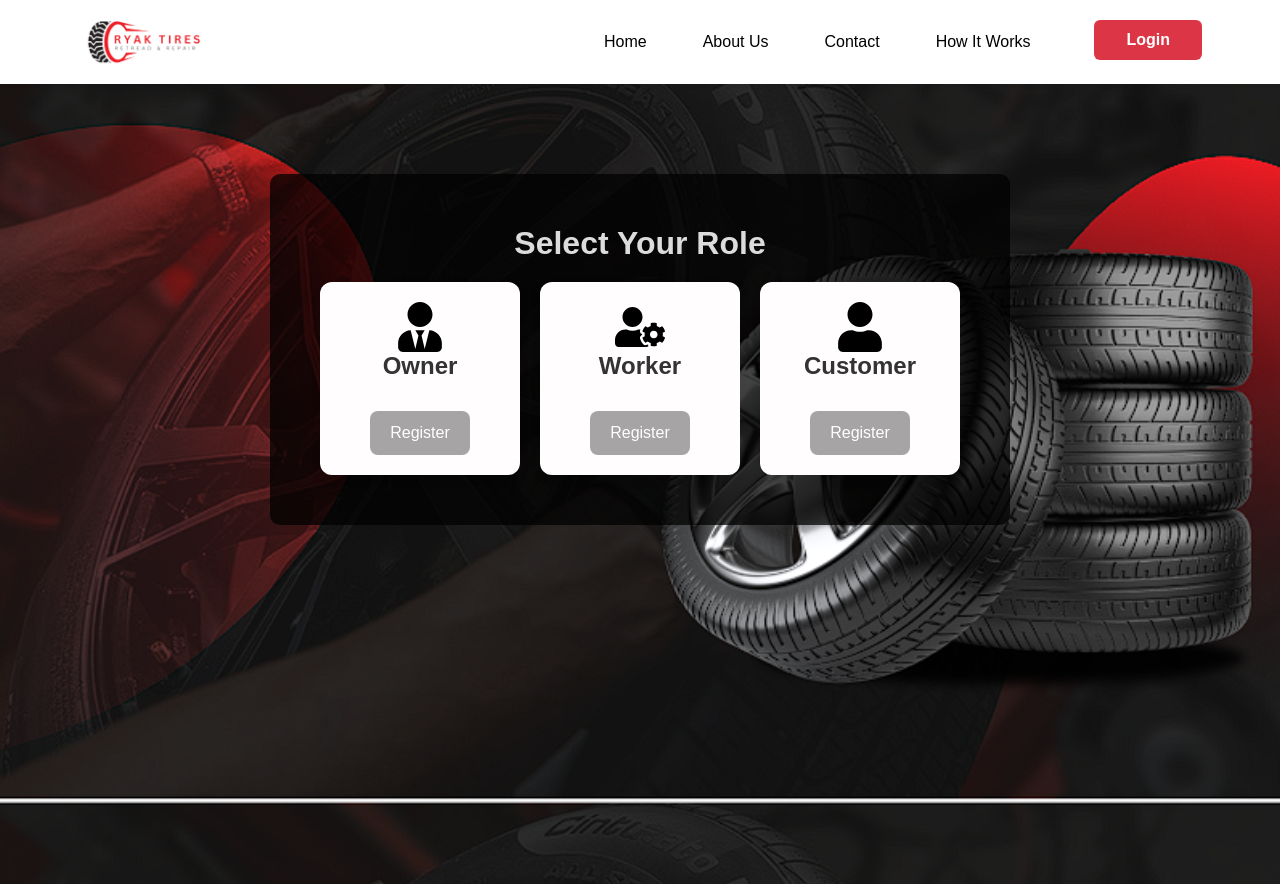
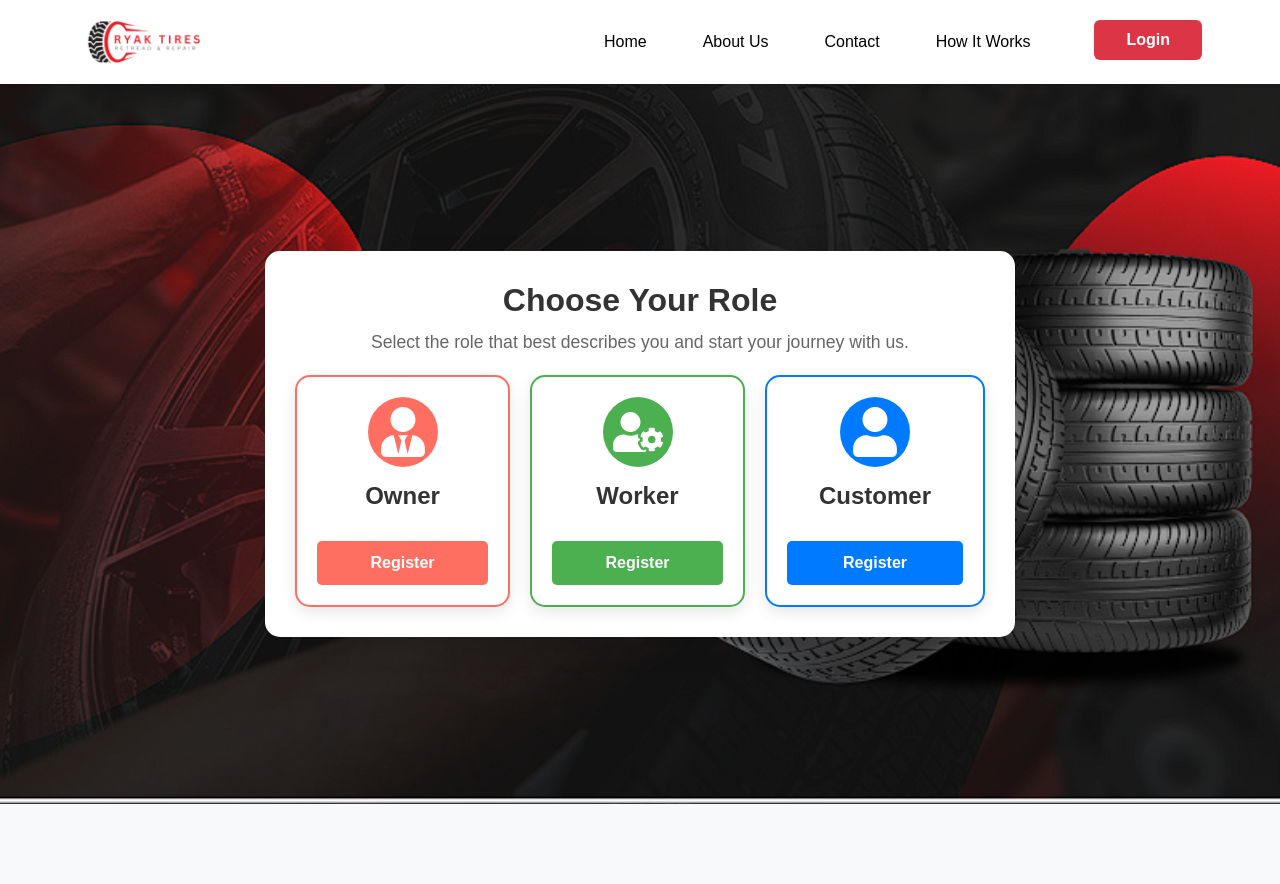
Before and after one commit to Hasindu071/tyre-repair-and-retreding-management-system, a React (Create React App) app in the folder frontend/: page /RoleRegisterSelection in a window 1280 px wide. After the commit the page ends 804 px from the top, so only its background shows below. Built offline with nearby package versions, Linux system fonts and the light colour scheme.

Commit message:
update rele selection

```diff
--- a/frontend/src/pages/RoleRegisterSelection.js
+++ b/frontend/src/pages/RoleRegisterSelection.js
@@ -1,8 +1,8 @@
 import { useNavigate } from "react-router-dom";
 import 'bootstrap/dist/css/bootstrap.min.css';
-import Navbar from '../components/NavBar'; // Import the Navbar component
-import { FaUser, FaUserTie, FaUserCog } from "react-icons/fa"; // FontAwesome icons
-import '../styles/RoleSelection.css'; // Import the CSS file for styling
+import Navbar from '../components/NavBar';
+import { FaUser, FaUserTie, FaUserCog } from "react-icons/fa";
+import '../styles/RoleSelection.css';
 
 const RoleSelection = () => {
   const navigate = useNavigate();
@@ -17,17 +17,27 @@ const RoleSelection = () => {
 
       <div className="role-selection-container">
         <div className="select-container">
-        <h1 className="title-selection">Select Your Role</h1>
-        <div className="role-grid-registerht-selection">
-          {["Owner", "Worker", "Customer"].map((role) => (
-            <div key={role} className="role-cardht-selection">
-              <div className="icon-container">
-                {role === "Owner" && <FaUserTie size={50} color="black" />}
-                {role === "Worker" && <FaUserCog size={50} color="black" />}
-                {role === "Customer" && <FaUser size={50} color="black" />}
+          <h1 className="title-selection">Choose Your Role</h1>
+          <p className="subtitle-selection">
+            Select the role that best describes you and start your journey with us.
+          </p>
+          <div className="role-grid">
+            {[
+              { name: "Owner", icon: <FaUserTie size={50} />, color: "#ff6f61" },
+              { name: "Worker", icon: <FaUserCog size={50} />, color: "#4CAF50" },
+              { name: "Customer", icon: <FaUser size={50} />, color: "#007bff" }
+            ].map(({ name, icon, color }) => (
+              <div
+                key={name}
+                className="role-card"
+                style={{ borderColor: color }}
+                onClick={() => handleRegister(name)}
+              >
+                <div className="icon-container" style={{ backgroundColor: color }}>
+                  {icon}
                 </div>
-              <h2>{role}</h2> {/* Role name */}
-              <button onClick={() => handleRegister(role)} className="register-button">
+                <h2>{name}</h2>
+                <button className="register-button" style={{ backgroundColor: color }}>
                   Register
                 </button>
               </div>
--- a/frontend/src/styles/RoleSelection.css
+++ b/frontend/src/styles/RoleSelection.css
@@ -1,83 +1,118 @@
-.hero-section {
-    background-image: url('../assets/background.png'); /* Ensure this path is correct */
-    background-size: cover;
-    background-position: center;
-    min-height: 100vh;
+/* General Styling */
+body {
+  font-family: 'Poppins', sans-serif;
+  background-color: #f4f4f4;
+  margin: 0;
+  padding: 0;
 }
 
-.select-container{
-  max-width: 800px;
-  margin: 50px auto;
-  background: rgba(0, 0, 0, 0.734);
-  padding: 50px 50px 50px 50px;
-  border-radius: 10px;
-  text-align: center;
-}
-/* General container styling */
+/* Role Selection Container */
 .role-selection-container {
   display: flex;
-    flex-direction: column;
+  justify-content: center;
   align-items: center;
-    min-height: 100vh;
-    padding: 40px 20px;
+  min-height: 90vh;
+  padding: 20px;
 }
 
-  /* Title styling */
+.select-container {
+  text-align: center;
+  background: white;
+  padding: 30px;
+  border-radius: 15px;
+  box-shadow: 0 10px 30px rgba(0, 0, 0, 0.1);
+  width: 100%;
+  max-width: 750px; /* Prevents unnecessary stretching */
+}
+
+/* Title & Subtitle */
 .title-selection {
   font-size: 2rem;
   font-weight: bold;
-    margin-bottom: 20px;
-    color: #dcdcdc;
+  color: #333;
+  margin-bottom: 10px;
 }
 
-  /* Grid container */
-  .role-grid-registerht-selection {
-    display: grid;
-    color: #fffbfb;
-    grid-template-columns: repeat(3, 1fr);
-    gap: 20px;
-    max-width: 900px;
-    width: 100%;
+.subtitle-selection {
+  font-size: 1.1rem;
+  color: #666;
+  margin-bottom: 20px;
 }
 
-  /* Role card styling */
-  .role-cardht-selection {
-    background-color: rgb(255, 253, 253);
-    color: white;
+/* Role Grid */
+.role-grid {
+  display: flex;
+  justify-content: center;
+  gap: 20px;
+  flex-wrap: wrap;
+  margin-top: 20px;
+}
+
+/* Role Card */
+.role-card {
+  flex: 1 1 auto; /* Prevents unwanted stretching */
+  min-width: 200px;
+  max-width: 220px; /* Keeps cards from getting too big */
+  background: white;
   padding: 20px;
-    width: 200px;
-    border-radius: 12px;
-    box-shadow: 0px 4px 10px rgba(0, 0, 0, 0.1);
+  border-radius: 15px;
   text-align: center;
-    transition: transform 0.3s ease, box-shadow 0.3s ease;
+  cursor: pointer;
+  transition: 0.3s ease-in-out;
+  border: 2px solid transparent;
+  box-shadow: 0px 5px 15px rgba(0, 0, 0, 0.1);
 }
 
 .role-card:hover {
   transform: translateY(-5px);
-    box-shadow: 0px 6px 15px rgba(0, 0, 0, 0.15);
+  box-shadow: 0px 10px 20px rgba(0, 0, 0, 0.15);
 }
 
-  /* Button styling */
+/* Icon Container */
+.icon-container {
+  display: flex;
+  justify-content: center;
+  align-items: center;
+  width: 70px;
+  height: 70px;
+  border-radius: 50%;
+  margin: 0 auto 15px;
+  color: white;
+}
+
+/* Register Button */
 .register-button {
-    background-color: #a6a4a4;
+  border: none;
   color: white;
-    border: none;
-    padding: 10px 20px;
-    border-radius: 8px;
   font-size: 1rem;
-    cursor: pointer;
-    margin-top: 10px;
-    transition: background-color 0.3s ease;
+  padding: 10px 15px;
+  width: 100%;
+  border-radius: 5px;
+  font-weight: bold;
+  transition: 0.3s ease-in-out;
 }
 
 .register-button:hover {
-    background-color: #333;
+  opacity: 0.85;
 }
-
 
 /* Responsive Design */
 @media (max-width: 768px) {
+  .title-selection {
+    font-size: 1.8rem;
+  }
+
+  .subtitle-selection {
+    font-size: 1rem;
+  }
+
   .role-grid {
-      grid-template-columns: 1fr;
+    flex-direction: column;
+    align-items: center;
+  }
+
+  .role-card {
+    width: 150%;
+    max-width: 300px; /* Prevents excessive stretching */
   }
 }
```
Lines whose indentation alone changed are shown as unchanged.
